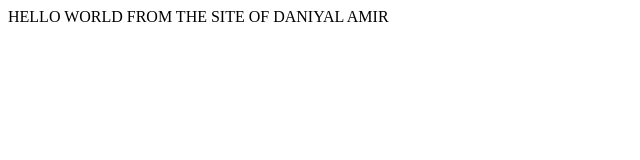
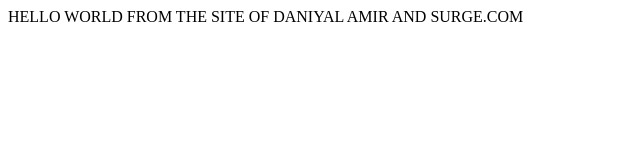
Before and after one commit to Daniyalamir/Bootcamp2020Englishclass_Assignment1-, a plain HTML site: page index.html in a window 1280 px wide. Shown: the whole page, without its empty margins (0-640 px from the left). Drawn offline with Linux system fonts and the light colour scheme.

Commit message:
changing in the file

```diff
--- a/index.html
+++ b/index.html
@@ -7,6 +7,6 @@
     <title>Document</title>
 </head>
 <body>
-    HELLO WORLD FROM THE SITE OF DANIYAL AMIR
+    HELLO WORLD FROM THE SITE OF DANIYAL AMIR AND SURGE.COM
 </body>
 </html>
```
Also changed, not shown: 1 other file.
